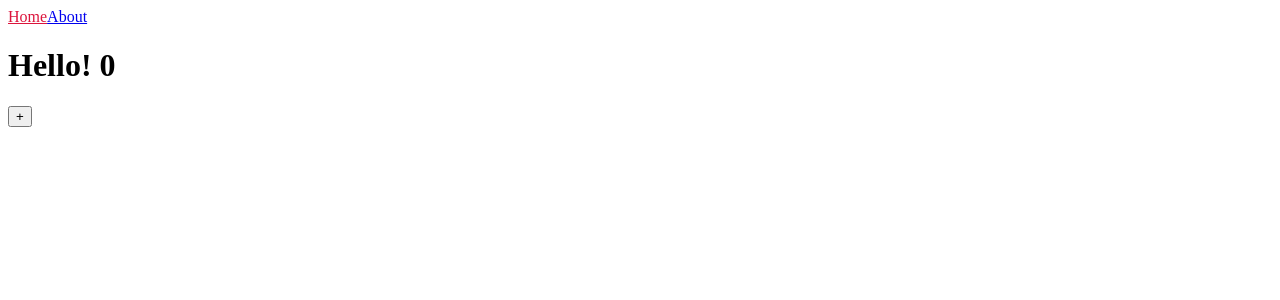
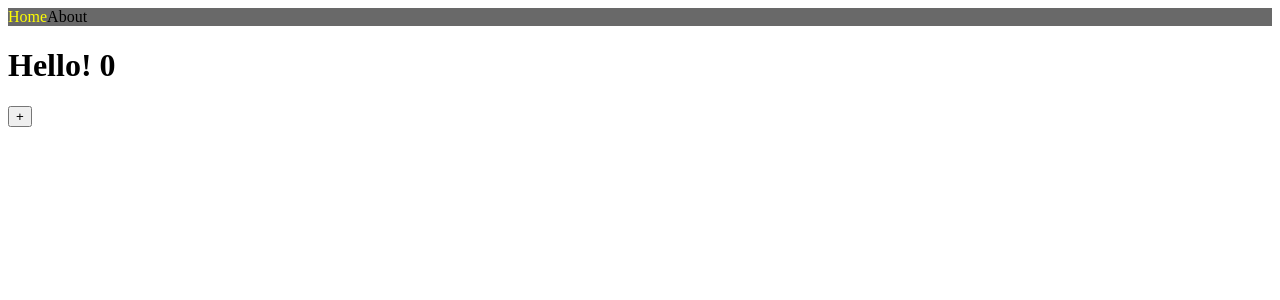
Before and after one commit to seungwoonlee90/nextjs_intro, a Next.js app: page / in a window 1280 px wide. Shown: the top 300 px of the page. Built offline with nearby package versions, Linux system fonts and the light colour scheme.

Commit message:
1.5 Styles JSX

```diff
--- a/components/Navbar.js
+++ b/components/Navbar.js
@@ -1,17 +1,29 @@
 import Link from 'next/link';
 import { useRouter } from 'next/router';
-import styles from './Navbar.module.css';
 
 function Navbar(){
     const router = useRouter();
     return (
         <nav>
             <Link href="/">
-                <a className={router.pathname === "/"? styles.active:""}>Home</a>
+                <a className={router.pathname === "/"?"active":""}>Home</a>
             </Link>
             <Link href="/about">
-                <a className={router.pathname === "/about"? styles.active:""}>About</a>
+                <a className={router.pathname === "/about"?"active":""}>About</a>
             </Link>
+            <style jsx>{`
+                nav {
+                    background-color: dimgray;
+                }
+                a {
+                    text-decoration: none;
+                    color: black;
+                }
+                .active {
+                    color: yellow;
+                }
+
+            `}</style>
         </nav>
     )
 }
--- a/components/Navbar.module.css
+++ /dev/null
@@ -1,3 +0,0 @@
-.active {
-  color: crimson;
-}
```
